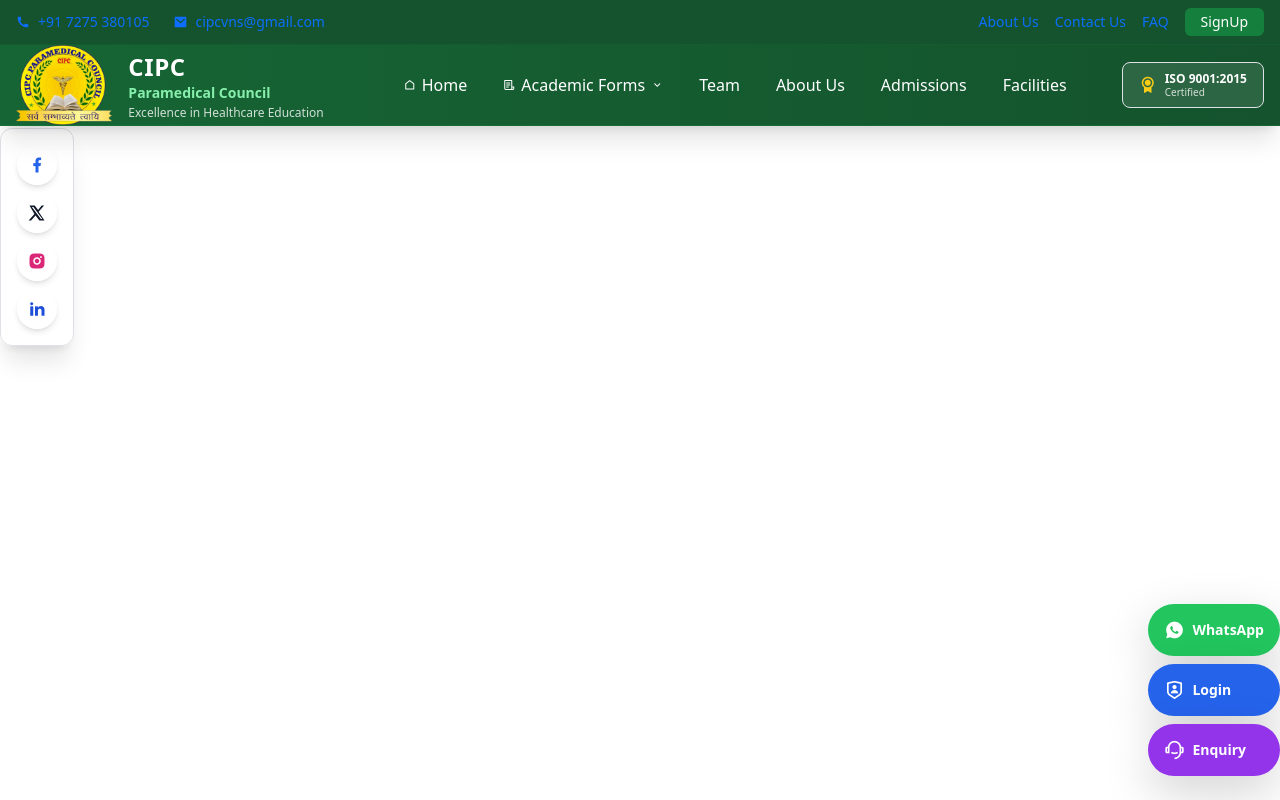
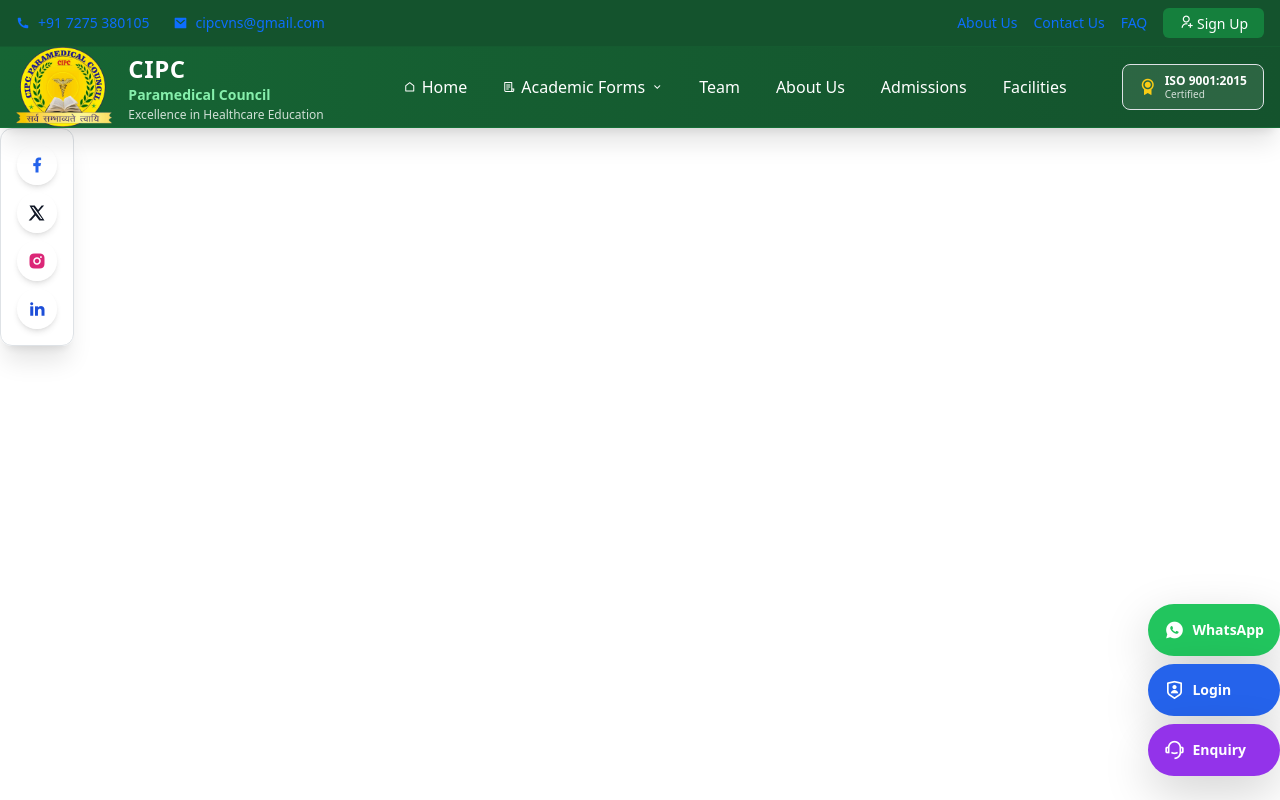
Before and after one commit to kunvarprabhat/cipc, an Angular app: page /login in a window 1280 px wide. Shown: the top 800 px of the page. Built offline with nearby package versions, Linux system fonts and the light colour scheme.

Commit message:
feat: Enhance button accessibility and update styling for team section

```diff
--- a/src/app/Pages/Layout/Public/header/header.html
+++ b/src/app/Pages/Layout/Public/header/header.html
@@ -22,7 +22,7 @@
         <a routerLink="/faq" class="hover:text-green-300 transition-colors hidden sm:inline">FAQ</a>
         <button (click)="openLogin('student')"
                 class="bg-green-700 hover:bg-green-600 px-3 py-1 rounded-md font-medium transition-colors text-xs sm:text-sm">
-          SignUp
+          <i class="ri-user-add-line text-base sm:text-sm"></i> Sign Up
         </button>
       </div>
     </div>
--- a/src/app/Pages/Views/Public/home/home.html
+++ b/src/app/Pages/Views/Public/home/home.html
@@ -116,7 +116,7 @@
 
         <!-- Our Teams Horizontal Scroll (ONLY THIS WILL SHOW) -->
         <div
-          class="bg-white rounded-xl sm:rounded-2xl shadow-lg sm:shadow-xl p-6 sm:p-8 mt-6 hover:shadow-xl transition-shadow">
+          class="bg-white rounded-xl sm:rounded-2xl shadow-lg sm:shadow-xl p-6 sm:p-8 mt-6 hover:shadow-xl transition-shadow [&_a]:no-underline [&_a:hover]:no-underline">
           <div class="flex items-center justify-between mb-6">
             <h3 class="text-xl sm:text-2xl font-bold text-gray-800">Our Teams</h3>
             <a routerLink="/teams" class="text-green-600 font-medium hover:underline text-sm sm:text-base">View All
@@ -145,7 +145,7 @@
         </div>
 
         <!-- Modal (Same as before) -->
-        <div *ngIf="selectedMember" class="fixed inset-0 z-50 flex items-center justify-center px-4">
+        <div *ngIf="selectedMember" class="fixed inset-0 z-50 flex items-center justify-center px-4 [&_a]:no-underline [&_a:hover]:no-underline">
           <div class="absolute inset-0 bg-black/50 backdrop-blur-sm" (click)="closeMember()" aria-hidden="true"></div>
           <div role="dialog" aria-modal="true"
             class="relative bg-white rounded-xl shadow-2xl max-w-2xl w-full overflow-hidden">
```
